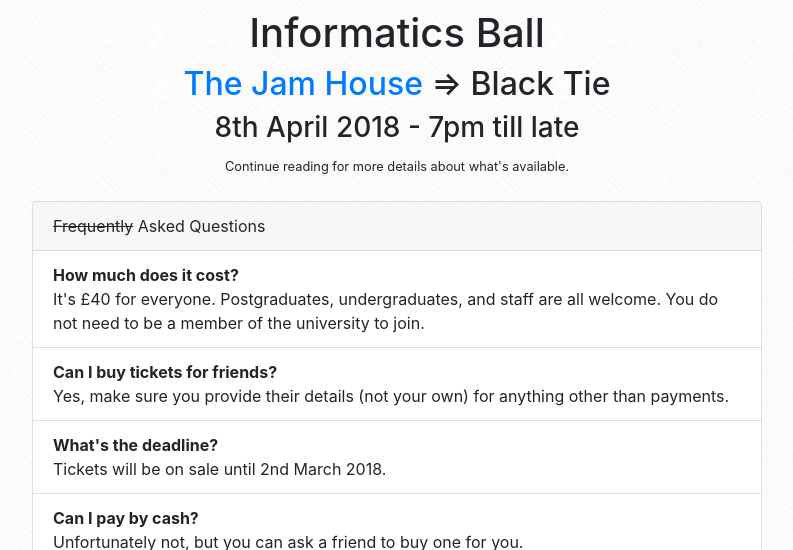
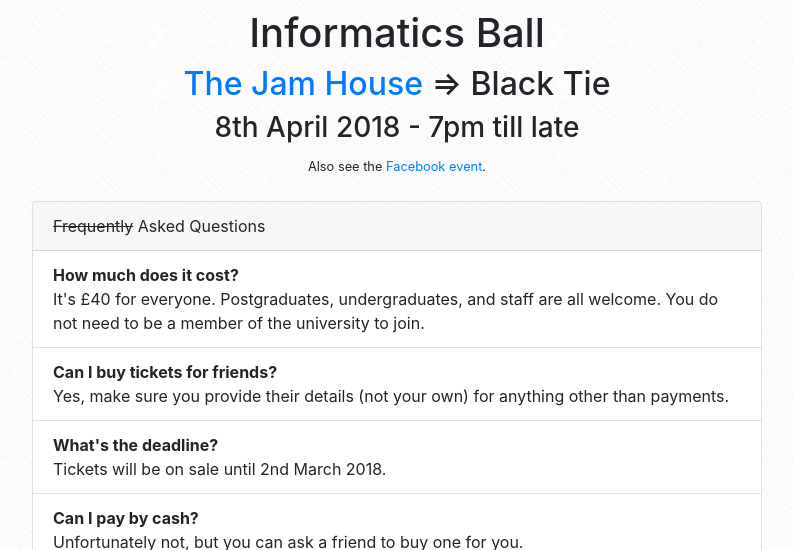
Before and after one commit to compsoc-edinburgh/website, a Jekyll site: the page built from _pages/infball.html, in a window 1280 px wide and 900 px high, cut to the strip 350-900 px from the top of the window. Shown: the whole strip, without its empty margins (243-1036 px from the left). Built offline with Jekyll 4.4.1, drawn with Linux system fonts in a browser that asks for light colours; nearby versions of some CDN libraries.

Commit message:
Update head.html

```diff
--- a/_includes/infball/head.html
+++ b/_includes/infball/head.html
@@ -4,11 +4,8 @@
             <h1>Informatics Ball</h1>
             <h2><a href="https://goo.gl/maps/Vt1o86jNh962">The Jam House</a> &Implies; Black Tie<h2>
             <h3>8th April 2018 - 7pm till late</h3>
-            {% if infball_payment %}
-                <small>Continue reading for more details about what's available.</small>
-            {% else %}
-                <small>Visit <a href="/infball">main page</a> for general information.</small>
-            {% endif %}
+
+            <small>Also see the <a href="https://www.facebook.com/events/159020784641554/">Facebook event</a>.</small>
         </div>
     </div>
 </div>
```
